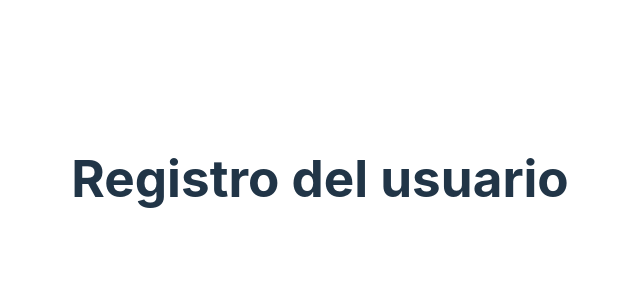
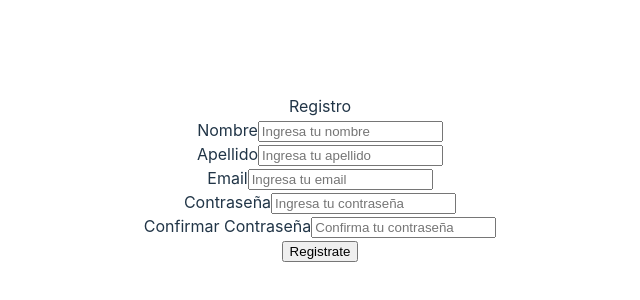
Before and after one commit to ngpalma/Pedidos, a React (Vite) app in the folder client/: page /register in a window 1280 px wide. Shown: the part 222-522 px from the top of the page, without its empty margins (320-960 px from the left). Built offline with nearby package versions, Linux system fonts and the light colour scheme.

Commit message:
formulario del registro de usuario basico funcionando

```diff
--- a/client/src/redux/actions.js
+++ b/client/src/redux/actions.js
@@ -5,6 +5,7 @@ import {
   GET_CLIENTS,
   GET_CLIENT_DETAIL,
   GET_PRODUCT_DETAIL,
+  REGISTER_USER,
 } from "./type";
 
 //------------------------PRODUCTS ACTIONS------------------------
@@ -63,3 +64,18 @@ export const getClientDetail = (id) => {
     }
   };
 };
+
+//------------------------USERS ACTIONS------------------------
+
+export const registerUser = (user) => {
+  return async function (dispatch) {
+    try {
+      const { data } = await axios.post(`/auth/register`, user);
+      if (data) {
+        dispatch({ type: REGISTER_USER, payload: data });
+      }
+    } catch (error) {
+      console.log(error);
+    }
+  };
+};
--- a/client/src/redux/reducer.js
+++ b/client/src/redux/reducer.js
@@ -3,6 +3,7 @@ import {
   GET_CLIENTS,
   GET_CLIENT_DETAIL,
   GET_PRODUCT_DETAIL,
+  REGISTER_USER,
 } from "./type";
 
 const initialState = {
@@ -16,6 +17,8 @@ const initialState = {
   clientDetail: {}, //detalle de un solo cliente por ID
 
   //------------------------USERS STATES------------------------
+  allUsers: [],
+  userDetail: {},
   isAuthenticated: false, //para saber si esta logueado el usuario
 
   //------------------------PAGINATION STATES------------------------
@@ -48,10 +51,14 @@ const rootReducer = (state = initialState, { type, payload }) => {
         clientDetail: payload,
       };
     //------------------------USERS------------------------
-
+    case REGISTER_USER:
+      return {
+        ...state,
+        allUsers: payload,
+      };
     //------------------------PAGINATION------------------------
 
-    //DEFAULT
+    //------------------------DEFAULT------------------------
     default:
       return {
         ...state,
--- a/client/src/redux/type.js
+++ b/client/src/redux/type.js
@@ -7,5 +7,12 @@ const GET_CLIENTS = "GET_CLIENTS";
 const GET_CLIENT_DETAIL = "GET_CLIENT_DETAIL";
 
 //USERS
+const REGISTER_USER = "REGISTER_USER";
 
-export { GET_PRODUCTS, GET_CLIENTS, GET_CLIENT_DETAIL, GET_PRODUCT_DETAIL };
+export {
+  GET_PRODUCTS,
+  GET_CLIENTS,
+  GET_CLIENT_DETAIL,
+  GET_PRODUCT_DETAIL,
+  REGISTER_USER,
+};
--- a/client/src/views/Register/Register.jsx
+++ b/client/src/views/Register/Register.jsx
@@ -1,9 +1,112 @@
+import { useState } from "react";
+import { useDispatch } from "react-redux";
+import { registerUser } from "../../redux/actions";
+
 const Register = () => {
-    return (
-      <div>
-        <h1>Registro del usuario</h1>
-      </div>
-    );
+  const dispatch = useDispatch();
+
+  const [user, setUser] = useState({
+    firstName: "",
+    lastName: "",
+    email: "",
+    password: "",
+    rPassword: "",
+  });
+
+  const handleChange = (e) => {
+    const property = e.target.name;
+    const value = e.target.value;
+    setUser({ ...user, [property]: value });
   };
 
-  export default Register;
+  const handleSubmit = (e) => {
+    e.preventDefault();
+    // Verificar si las contraseñas coinciden
+    if (user.password !== user.rPassword) {
+      console.log("Las contraseñas no coinciden");
+      alert("Las contraseñas no coinciden")
+      return;
+    }
+
+    dispatch(registerUser(user)).then(() => {
+      console.log("Registro exitoso");
+      alert("Registro Exitoso")
+      setUser({
+        firstName: "",
+        lastName: "",
+        email: "",
+        password: "",
+        rPassword: "",
+      });
+    });
+  };
+
+  return (
+    <div>
+      <div>Registro</div>
+      <div>
+        <form onSubmit={handleSubmit}>
+          <div>
+            <div>
+              <span>Nombre</span>
+              <input
+                type="text"
+                name="firstName"
+                placeholder="Ingresa tu nombre"
+                value={user.firstName}
+                onChange={handleChange}
+              />
+            </div>
+            <div>
+              <span>Apellido</span>
+              <input
+                type="text"
+                name="lastName"
+                placeholder="Ingresa tu apellido"
+                value={user.lastName}
+                onChange={handleChange}
+              />
+            </div>
+            <div>
+              <span>Email</span>
+              <input
+                type="text"
+                name="email"
+                placeholder="Ingresa tu email"
+                value={user.email}
+                onChange={handleChange}
+              />
+            </div>
+
+            <div>
+              <span>Contraseña</span>
+              <input
+                type="password"
+                name="password"
+                placeholder="Ingresa tu contraseña"
+                value={user.password}
+                onChange={handleChange}
+              />
+            </div>
+            <div>
+              <span>Confirmar Contraseña</span>
+              <input
+                type="password"
+                name="rPassword"
+                placeholder="Confirma tu contraseña"
+                value={user.rPassword}
+                onChange={handleChange}
+              />
+            </div>
+          </div>
+
+          <div>
+            <input type="submit" value="Registrate" />
+          </div>
+        </form>
+      </div>
+    </div>
+  );
+};
+
+export default Register;
```
Also changed, not shown: 1 other file (tests, documents, lock files or other folders).
